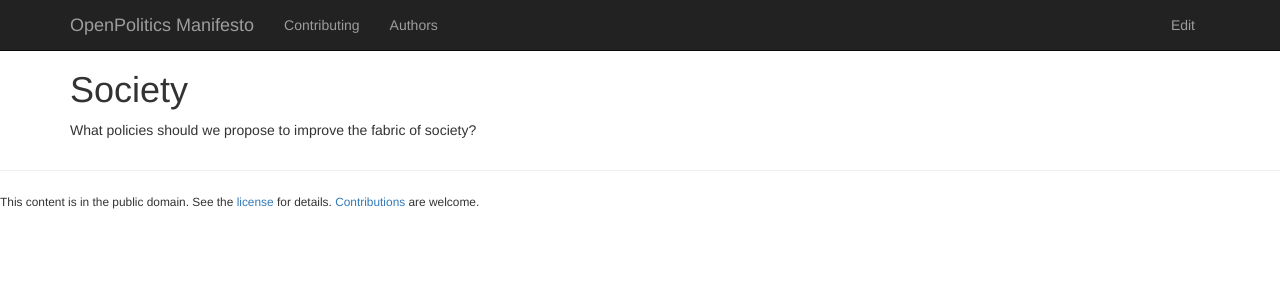
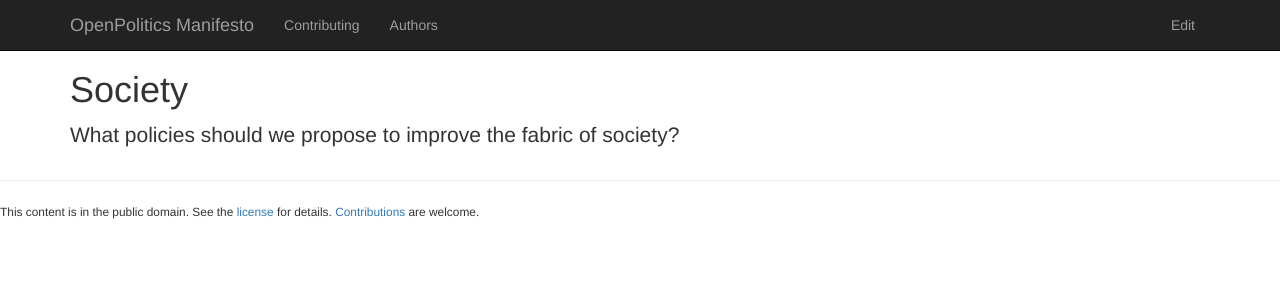
Before and after one commit to openpolitics/manifesto, a Jekyll site: the page built from society.md, in a window 1280 px wide. Shown: the top 300 px of the page. Built offline with Jekyll 4.4.1, drawn with Linux system fonts in a browser that asks for light colours; nearby versions of some CDN libraries.

Commit message:
Add local stylesheet with lead paragraph style

```diff
--- a/_layouts/page.html
+++ b/_layouts/page.html
@@ -5,6 +5,7 @@
   <meta name="viewport" content="width=device-width, initial-scale=1.0">
   <meta http-equiv="Content-Type" content="text/html; charset=utf-8">
   <link href="//netdna.bootstrapcdn.com/bootstrap/3.0.0/css/bootstrap.min.css" rel="stylesheet">
+  <link href="/manifesto/stylesheets/custom.css" rel="stylesheet">
   <style>
     body {
       padding-top: 50px;
--- /dev/null
+++ b/stylesheets/custom.css
@@ -0,0 +1,3 @@
+p:first-child {
+  font-size: 21px;
+}
```
